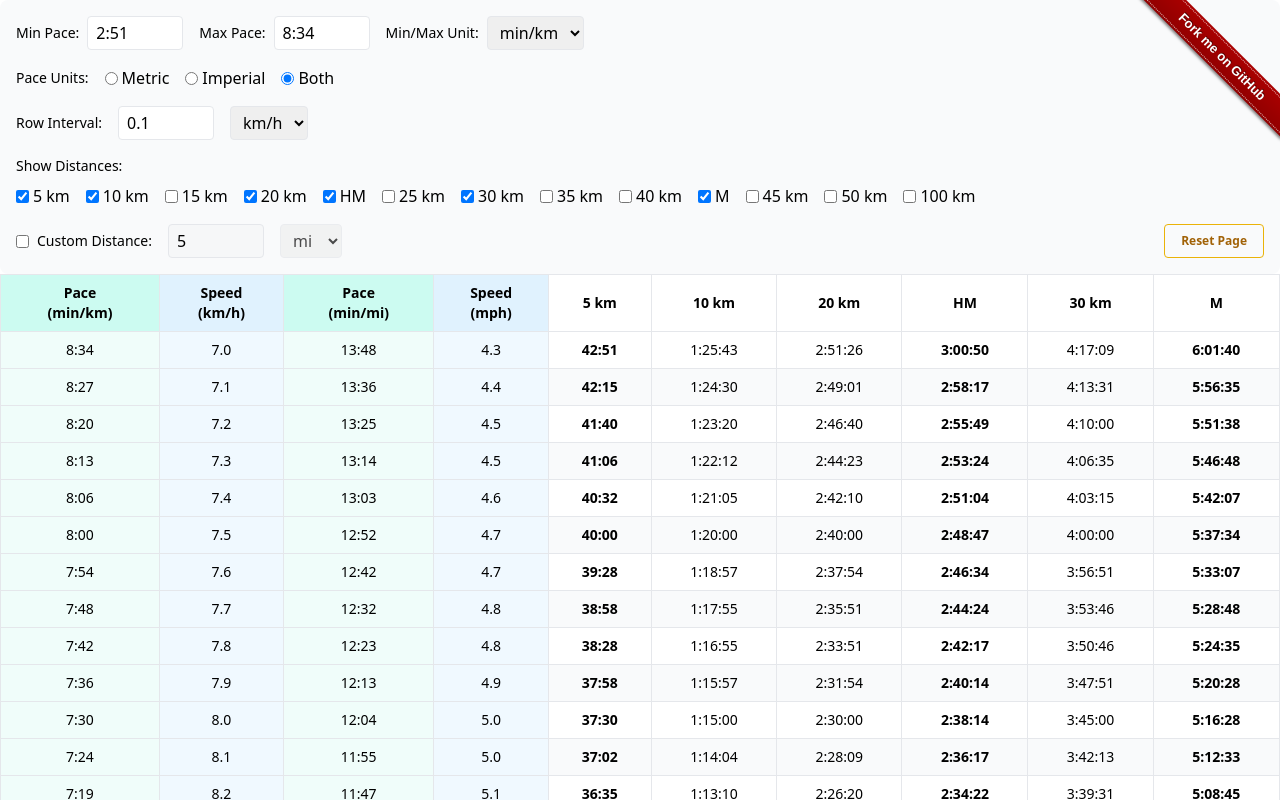
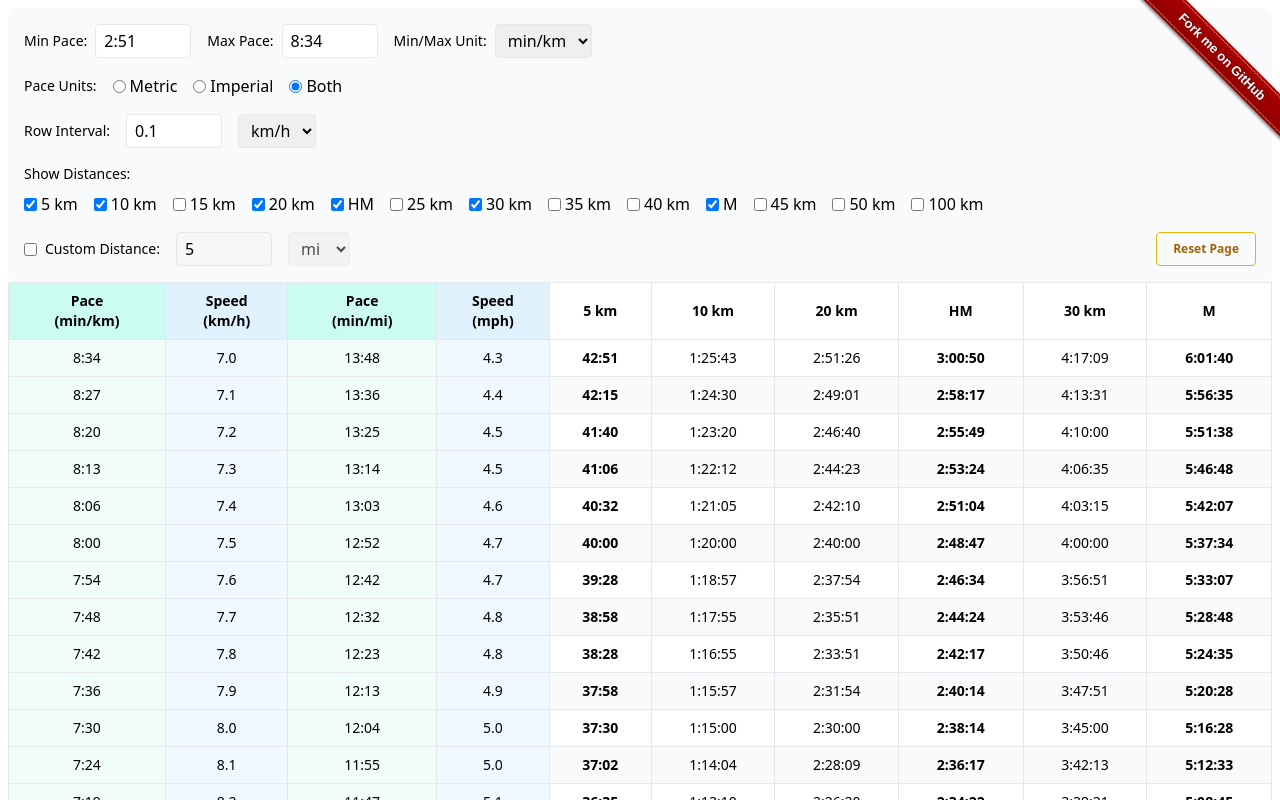
Before and after one commit to jkingsman/MileTime.me, a React (Vite) app: page / in a window 1280 px wide. Shown: the top 800 px of the page. Built offline with nearby package versions, Linux system fonts and the light colour scheme.

Commit message:
Add light page spacing

```diff
--- a/src/App.tsx
+++ b/src/App.tsx
@@ -4,7 +4,7 @@ import PaceCalculator from "./components/pace-calculator";
 
 function App() {
   return (
-    <div className="w-full max-w-full space-y-4">
+    <div className="screen:m-2">
       <PaceCalculator />
       {screenFooter}
       {printFooter}
--- a/tailwind.config.js
+++ b/tailwind.config.js
@@ -2,7 +2,12 @@
 export default {
   content: ["./index.html", "./src/**/*.{js,ts,jsx,tsx}"],
   theme: {
-    extend: {},
+    extend: {
+      screens: {
+        print: { raw: "print" },
+        screen: { raw: "screen" },
+      },
+    },
   },
   plugins: [],
 };
```
